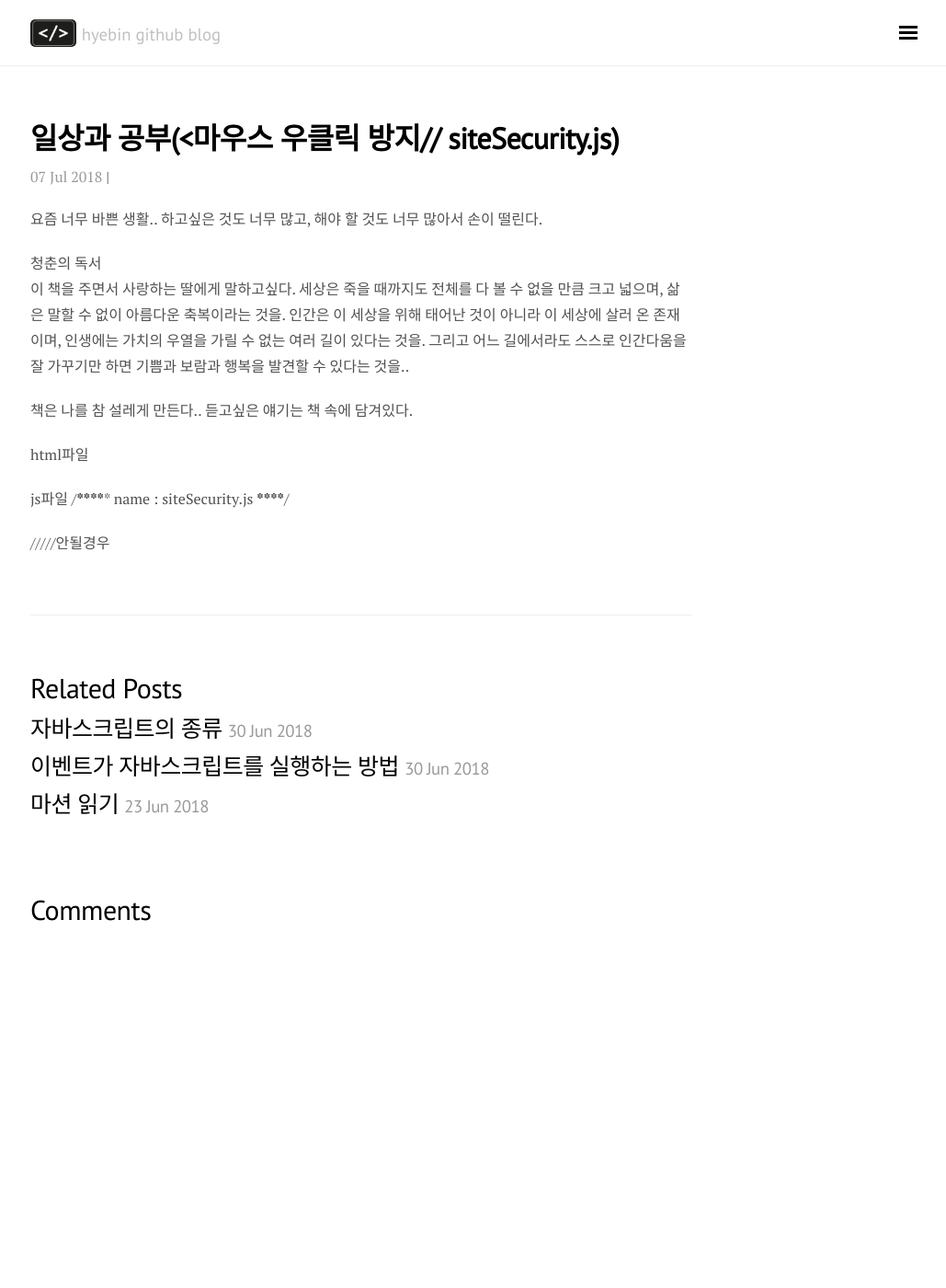
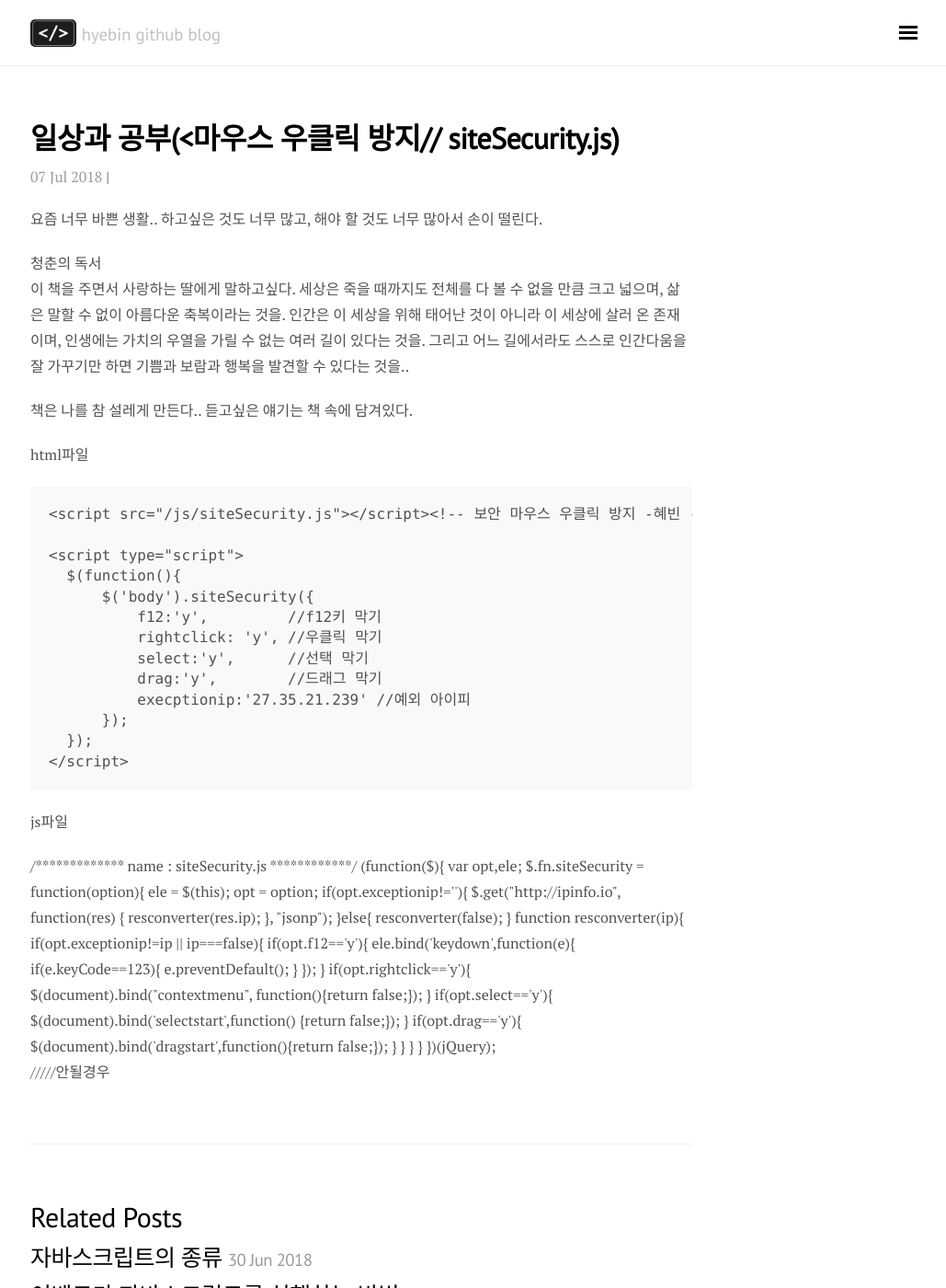
Before and after one commit to hyebinnam/hyebinnam.github.io, a Jekyll site: the page built from _posts/2018-07-07-whats-jekyll.md, in a window 1280 px wide and 1400 px high. Shown: the whole window at 92% size, without its empty margins (247-1276 px from the left). Built offline with Jekyll 4.4.1, drawn with Linux system fonts in a browser that asks for light colours; nearby versions of some CDN libraries; comment, search, counter and statistics services are not loaded.

Commit message:
7/7 fixed

```diff
--- a/_posts/2018-07-07-whats-jekyll.md
+++ b/_posts/2018-07-07-whats-jekyll.md
@@ -12,7 +12,7 @@ title: 일상과 공부(<마우스 우클릭 방지// siteSecurity.js)
 책은 나를 참 설레게 만든다.. 듣고싶은 얘기는 책 속에 담겨있다.
 
 html파일
-<html>
+
     <script src="/js/siteSecurity.js"></script><!-- 보안 마우스 우클릭 방지 -혜빈 -->
 
     <script type="script">
@@ -26,14 +26,13 @@ html파일
           });
       });
     </script>
-</html>
 
 js파일
+<div>
 /*************
 name : siteSecurity.js
 ************/
 
-<script>
 (function($){
 	var opt,ele;
 
@@ -78,10 +77,10 @@ name : siteSecurity.js
 
 	}
 })(jQuery);
-</script>
+</div>
 
 
 /////안될경우
-<html>
+<div>
 <body id="main" oncontextmenu="return false" ondragstart="return false" onselectstart="return false"></body>
-</html>
+</div>
```
